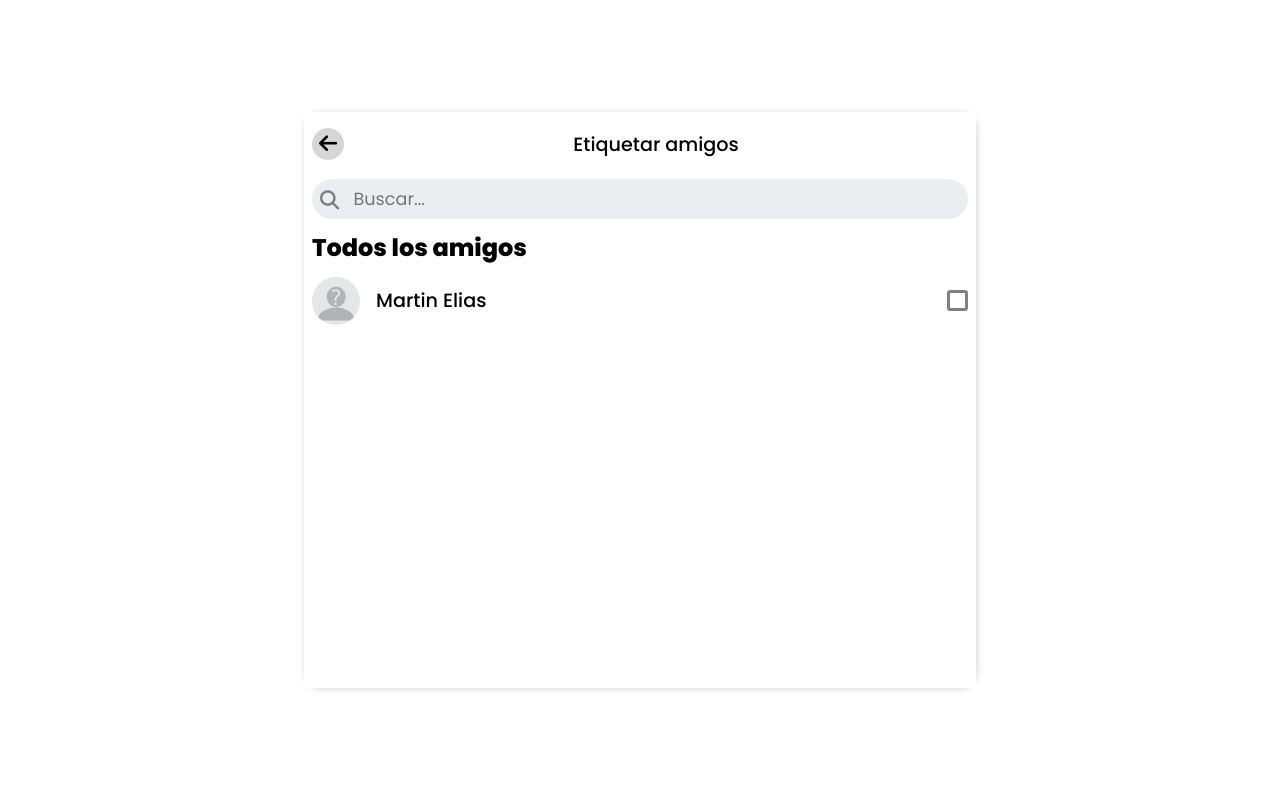
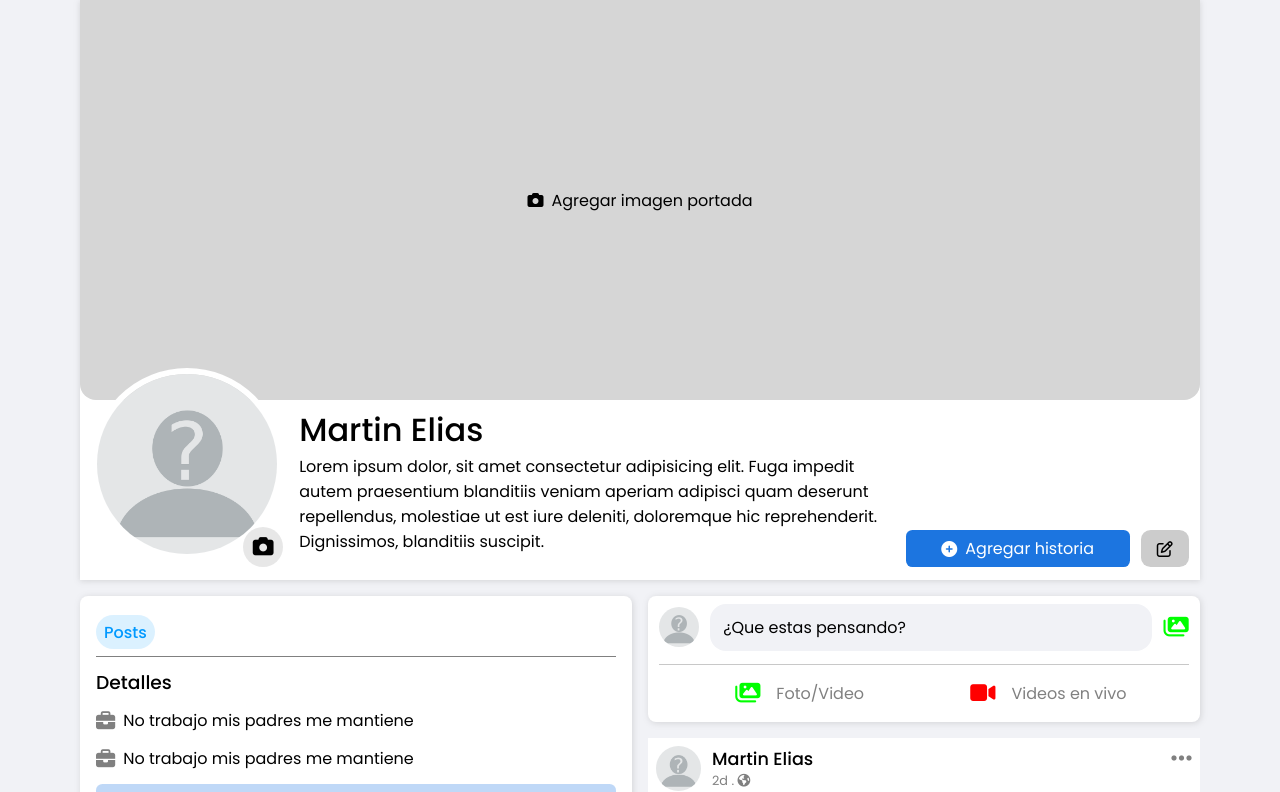
Before and after one commit to Martin10123/FacebookApp, a React (Vite) app: page / in a window 1280 px wide. Shown: the top 792 px of the page. Built offline with nearby package versions, Linux system fonts and the light colour scheme.

Commit message:
form post y profile adaptados a desktop listo

```diff
--- a/src/Router/AppRouter.jsx
+++ b/src/Router/AppRouter.jsx
@@ -1,5 +1,5 @@
-import { CreatePost } from "../posts";
+import { ProfilePage } from "../auth";
 
 export const AppRouter = () => {
-  return <CreatePost />;
+  return <ProfilePage />;
 };
--- a/src/auth/ProfilePage/page/ProfilePage.jsx
+++ b/src/auth/ProfilePage/page/ProfilePage.jsx
@@ -6,9 +6,9 @@ import styles from "./profile.module.css";
 export const ProfilePage = () => {
   return (
     <div className={styles.profile__container}>
+      <div className={styles.profile__content}>
         <div className={styles.profile__content_images_user_info}>
           <div className={styles.profile__cover_photo}>
-          {/* <img src="" alt="" /> */}
             <div className={styles.profile__img_cover}>
               <p>
                 <i className="fa-solid fa-camera"></i>
@@ -29,9 +29,9 @@ export const ProfilePage = () => {
               <p className={styles.profile__name_user}>Martin Elias</p>
               <span>
                 Lorem ipsum dolor, sit amet consectetur adipisicing elit. Fuga
-              impedit autem praesentium blanditiis veniam aperiam adipisci quam
-              deserunt repellendus, molestiae ut est iure deleniti, doloremque
-              hic reprehenderit. Dignissimos, blanditiis suscipit.
+                impedit autem praesentium blanditiis veniam aperiam adipisci
+                quam deserunt repellendus, molestiae ut est iure deleniti,
+                doloremque hic reprehenderit. Dignissimos, blanditiis suscipit.
               </span>
             </div>
 
@@ -41,13 +41,15 @@ export const ProfilePage = () => {
                 Agregar historia
               </button>
               <button className={styles.profile__ellipsis}>
-              <i className="fa-solid fa-ellipsis"></i>
+                <i className="fa-regular fa-pen-to-square"></i>
               </button>
             </div>
           </div>
         </div>
 
+        <div className={styles.profile__contain_details_and_posts}>
           <div className={styles.profile__contents_other_info_user}>
+            <div className={styles.profile__info_details}>
               <div className={styles.profile__titles_post}>
                 <p>Posts</p>
               </div>
@@ -67,6 +69,7 @@ export const ProfilePage = () => {
                   Editar detalles
                 </button>
               </ul>
+            </div>
 
             <div className={styles.profile__content_info_friends}>
               <div className={styles.profile__content_titles}>
@@ -94,9 +97,13 @@ export const ProfilePage = () => {
             </div>
           </div>
 
+          <div className={styles.profile__content_form_post}>
             <FormPost />
 
             <CardPost />
           </div>
+        </div>
+      </div>
+    </div>
   );
 };
--- a/src/auth/ProfilePage/page/profile.module.css
+++ b/src/auth/ProfilePage/page/profile.module.css
@@ -1,7 +1,11 @@
-/* #f1f2f6 */
+.profile__container {
+  background-color: #dedede;
+  width: 100%;
+}
 
-.profile__container {
-  background-color: #a2a2a2ad;
+.profile__content,
+.profile__contain_details_and_posts,
+.profile__content_form_post {
   display: grid;
   gap: 1rem;
   width: 100%;
@@ -26,7 +30,7 @@
 
 .profile__img_cover {
   align-items: center;
-  background: #8a8a8aad;
+  background: #d6d6d6;
   display: flex;
   height: 100%;
   justify-content: center;
@@ -85,7 +89,7 @@
   display: grid;
   gap: 0.7rem;
   grid-template-columns: 1fr 0fr;
-  margin: 1rem 0 0;
+  padding: 1rem 0 0;
   width: 100%;
 }
 
@@ -137,6 +141,7 @@
   background: #0099ff24;
   border-radius: 2rem;
   color: #0099ff;
+  cursor: pointer;
   font-weight: 500;
   padding: 0.3rem 0.5rem;
 }
@@ -205,6 +210,7 @@
 
 .profile__list_friends {
   display: grid;
+  cursor: pointer;
   gap: 1rem;
   grid-template-columns: 1fr 1fr 1fr;
   justify-items: center;
@@ -225,3 +231,89 @@
   color: #000;
   font-weight: 500;
 }
+
+@media (min-width: 900px) {
+  .profile__container {
+    align-items: center;
+    background: #f1f2f6;
+    display: flex;
+    justify-content: center;
+  }
+
+  .profile__content {
+    position: relative;
+    width: 55rem;
+  }
+
+  .profile__content_images_user_info {
+    box-shadow: 0px 1px 6px #80808042;
+  }
+
+  .profile__cover_photo {
+    height: 25rem;
+  }
+
+  .profile__img_cover {
+    border-radius: 0 0 1rem 1rem;
+  }
+
+  .profile__content_photo_user {
+    align-items: center;
+    display: grid;
+    gap: 1rem;
+    grid-template-columns: 0fr 1fr 0fr;
+    padding: 23rem 0.7rem 0;
+  }
+
+  .profile__photo_user > img {
+    height: 12rem;
+    width: 12rem;
+  }
+
+  .profile__name_user {
+    margin: 1.5rem 0 0;
+  }
+
+  .profile__name_user {
+    font-size: 2rem;
+  }
+
+  .profile__buttons_history {
+    align-items: end;
+    height: 100%;
+  }
+
+  .profile__add_history {
+    width: 14rem;
+  }
+
+  .profile__contain_details_and_posts {
+    align-items: start;
+    grid-template-columns: 1fr 1fr;
+  }
+
+  .profile__contents_other_info_user {
+    background: transparent;
+    display: grid;
+    gap: 1rem;
+    padding: 0;
+  }
+
+  .profile__info_details,
+  .profile__content_info_friends {
+    background: #fff;
+    border-radius: 0.5rem;
+    box-shadow: 1px 1px 6px #80808042;
+    padding: 0.8rem 1rem;
+  }
+
+  .profile__content_titles {
+    margin: 0 0 1rem 0;
+  }
+}
+
+@media (min-width: 1100px) {
+  .profile__content {
+    width: 70rem;
+  }
+}
--- a/src/posts/FormPost/FormPost.jsx
+++ b/src/posts/FormPost/FormPost.jsx
@@ -5,6 +5,7 @@ import styles from "./formPost.module.css";
 export const FormPost = () => {
   return (
     <div className={styles.post__container}>
+      <div className={styles.post__content}>
         <img
           className={styles.post__info_user_active}
           src={photoUser}
@@ -17,5 +18,17 @@ export const FormPost = () => {
 
         <i className="fa-solid fa-images"></i>
       </div>
+
+      <div className={styles.post__content_options}>
+        <div className={styles.post__option_item}>
+          <i className="fa-solid fa-images"></i>
+          <p>Foto/Video</p>
+        </div>
+        <div className={styles.post__option_item}>
+          <i className="fa-solid fa-video"></i>
+          <p>Videos en vivo</p>
+        </div>
+      </div>
+    </div>
   );
 };
--- a/src/posts/FormPost/formPost.module.css
+++ b/src/posts/FormPost/formPost.module.css
@@ -1,6 +1,9 @@
 .post__container {
+  background: #fff;
+}
+
+.post__content {
   align-items: center;
-  background: #fff;
   display: grid;
   gap: 0.7rem;
   grid-template-columns: 0fr 1fr 0fr;
@@ -19,16 +22,67 @@
 
 .post__title {
   align-items: center;
+  background: #f1f2f6;
   border-radius: 1rem;
-  border: 1px solid gray;
+  border: none;
   cursor: pointer;
   display: flex;
-  padding: 0.3rem 0.3rem 0.3rem 0.8rem;
+  padding: 0.7rem 0.3rem 0.7rem 0.8rem;
   width: 100%;
 }
 
-.post__container > i {
+.post__content > i {
   color: lime;
   cursor: pointer;
   font-size: 1.4rem;
 }
+
+.post__content_options {
+  display: none;
+}
+
+@media (min-width: 900px) {
+  .post__container {
+    box-shadow: 1px 1px 6px #80808042;
+    border-radius: 0.5rem;
+    padding: 0.5rem 0.7rem 0;
+  }
+
+  .post__content {
+    padding: 0 0 0.8rem;
+  }
+
+  .post__title {
+    background: #f1f2f6;
+    border: none;
+    padding: 0.7rem 0.3rem 0.7rem 0.8rem;
+  }
+
+  .post__content_options {
+    align-items: center;
+    border-top: 1px solid #8080806e;
+    display: grid;
+    grid-template-columns: 1fr 1fr;
+    justify-items: center;
+    padding: 1rem;
+    width: 100%;
+  }
+
+  .post__option_item {
+    align-items: center;
+    color: gray;
+    cursor: pointer;
+    display: flex;
+    gap: 1rem;
+  }
+
+  .post__option_item:nth-child(1) > i {
+    color: #00ff00;
+    font-size: 1.4rem;
+  }
+
+  .post__option_item:nth-child(2) > i {
+    color: #ff0000;
+    font-size: 1.4rem;
+  }
+}
```
Lines whose indentation alone changed are shown as unchanged.
